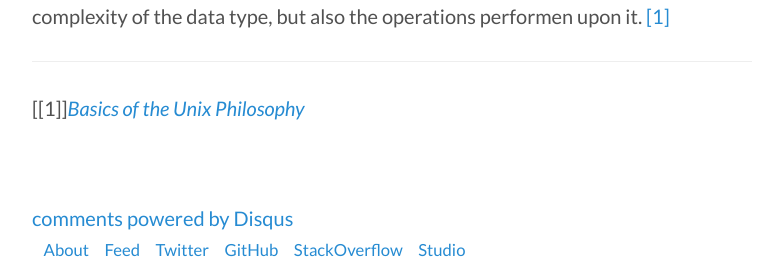
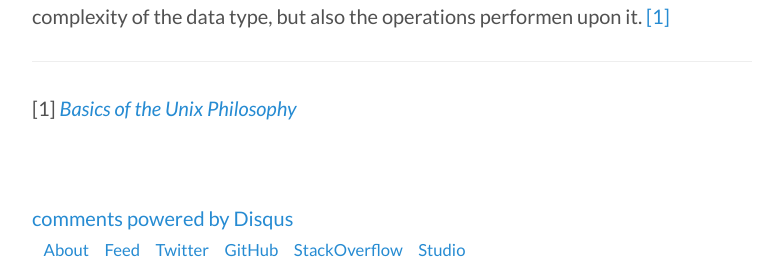
Before and after one commit to grosshat/grosshat.github.io, a Jekyll site: the page built from _posts/2014-04-15-software-development-fundamentals.md, in a window 1280 px wide. Shown: the part 750-1010 px from the top of the page, without its empty margins (248-1031 px from the left). Built offline with Jekyll 4.4.1, drawn with Linux system fonts in a browser that asks for light colours; Markdown is read by kramdown in place of the engine named in the settings; comment, search, counter and statistics services are not loaded.

Commit message:
Fix markdown typo.

```diff
--- a/_posts/2014-04-15-software-development-fundamentals.md
+++ b/_posts/2014-04-15-software-development-fundamentals.md
@@ -30,5 +30,5 @@ complexity of the data type, but also the operations performen upon it.
 
 
 ---
-<a name="1"></a>[[1]][_Basics of the Unix
+<a name="1"></a>[1] [_Basics of the Unix
 Philosophy_](http://homepage.cs.uri.edu/~thenry/resources/unix_art/ch01s06.html)
```
